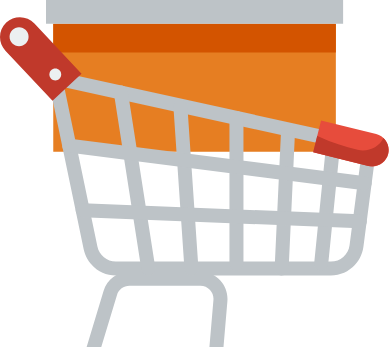
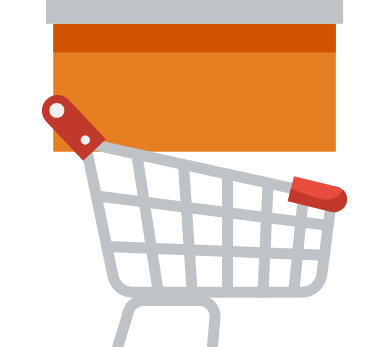
Before and after one commit to Maksim-Anosov/yandex, a plain HTML site: page index.html in a window 390 px wide. Shown: the part 497-844 px from the top of the page. Drawn offline with Linux system fonts and the light colour scheme.

Commit message:
update style media

```diff
--- a/style.css
+++ b/style.css
@@ -172,3 +172,9 @@ li {
 		transform: translate(0);
 	}
 }
+
+@media screen and (max-width: 768px) {
+	.cart-img {
+		height: 30vh;
+	}
+}
```
